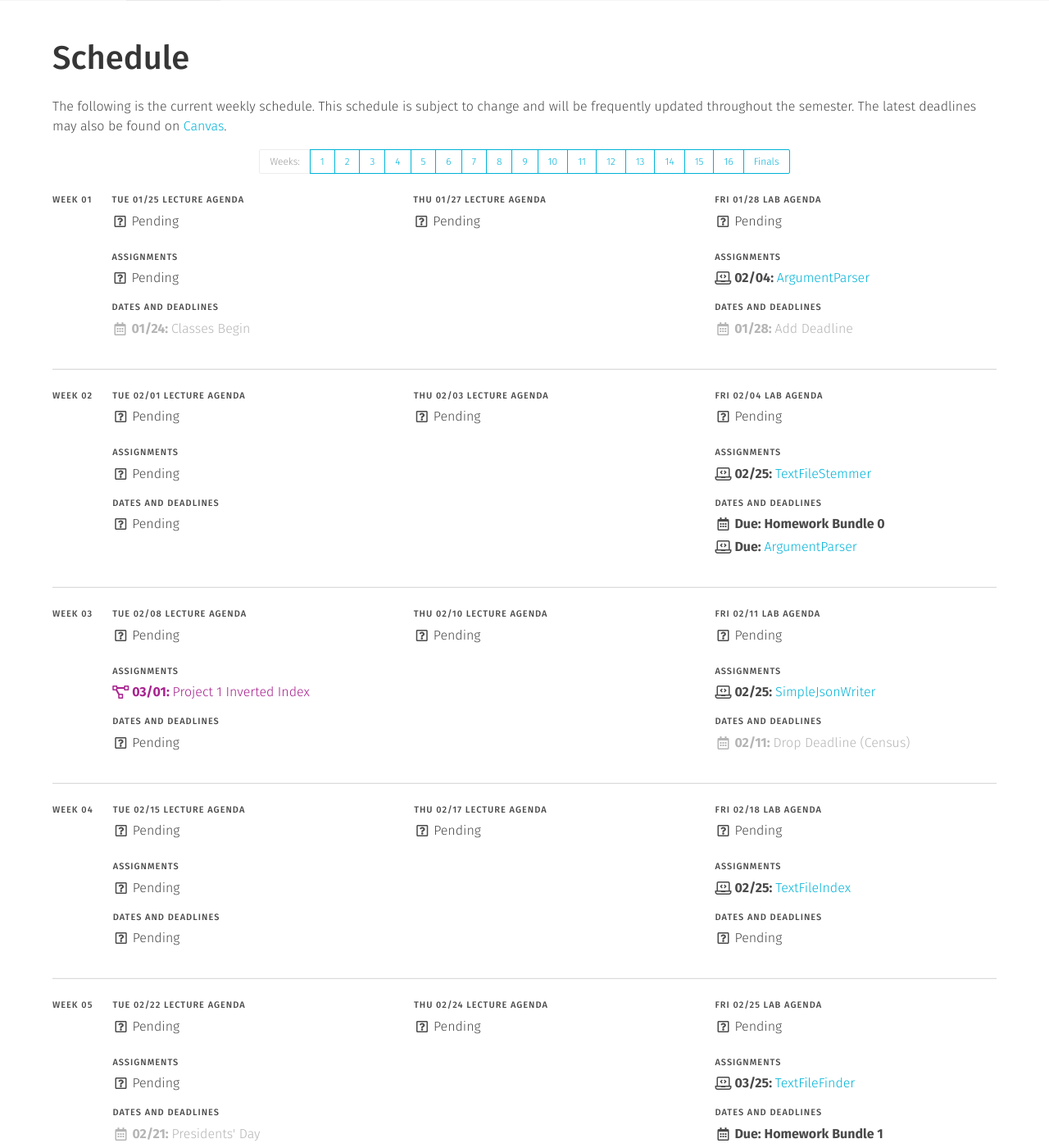
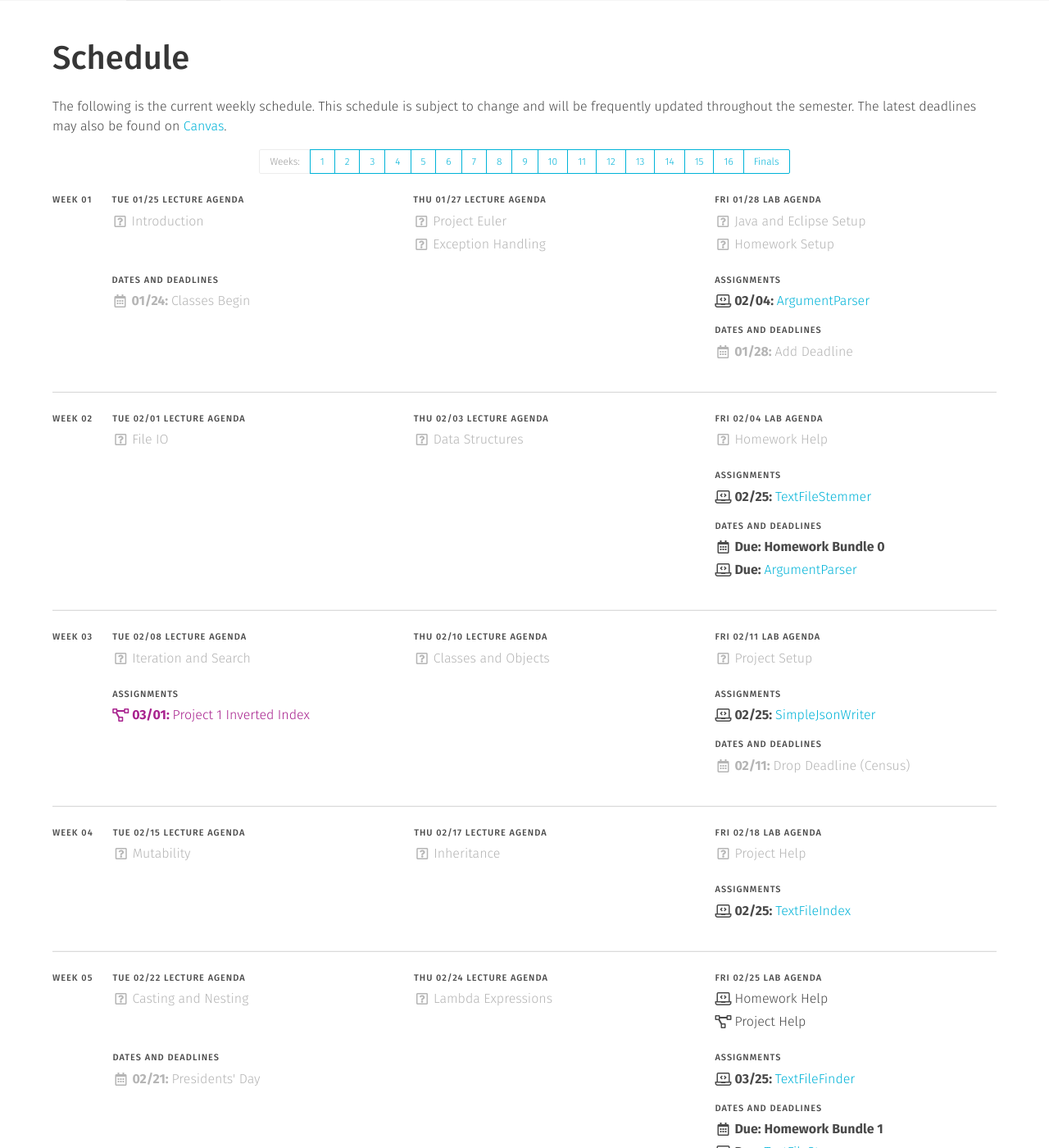
Before and after one commit to usf-cs272-spring2022/usf-cs272-spring2022.github.io, a Jekyll site: the page built from schedule.md, in a window 1280 px wide and 1400 px high, scrolled down 212 px. Shown: the whole window at 82% size. Built offline with Jekyll 4.4.1, drawn with Linux system fonts in a browser that asks for light colours; some of the changed text lies outside the part shown.

Commit message:
Adding planned topics

```diff
--- a/_data/schedule.yml
+++ b/_data/schedule.yml
@@ -28,11 +28,8 @@ weeks:
         sections:
           - <<: *lectures
             items:
-              - text: Pending
-
-          - <<: *assignments
-            items:
-              - text: Pending
+              - text: 'Introduction'
+                type: [*pending]
 
           - <<: *deadlines
             items:
@@ -45,13 +42,21 @@ weeks:
         sections:
           - <<: *lectures
             items:
-              - text: Pending
+              - text: 'Project Euler'
+                type: [*pending]
+
+              - text: 'Exception Handling'
+                type: [*pending]
 
       - date: 2022-01-28
         sections:
           - <<: *labs
             items:
-              - text: Pending
+              - text: 'Java and Eclipse Setup'
+                type: [*pending]
+
+              - text: 'Homework Setup'
+                type: [*pending]
 
           - <<: *assignments
             items:
@@ -72,27 +77,22 @@ weeks:
         sections:
           - <<: *lectures
             items:
-              - text: Pending
-
-          - <<: *assignments
-            items:
-              - text: Pending
-
-          - <<: *deadlines
-            items:
-              - text: Pending
+              - text: 'File IO'
+                type: [*pending]
 
       - date: 2022-02-03
         sections:
           - <<: *lectures
             items:
-              - text: Pending
+              - text: 'Data Structures'
+                type: [*pending]
 
       - date: 2022-02-04
         sections:
           - <<: *labs
             items:
-              - text: Pending
+              - text: 'Homework Help'
+                type: [*pending]
 
           - <<: *assignments
             items:
@@ -115,7 +115,8 @@ weeks:
         sections:
           - <<: *lectures
             items:
-              - text: Pending
+              - text: 'Iteration and Search'
+                type: [*pending]
 
           - <<: *assignments
             items:
@@ -123,21 +124,19 @@ weeks:
                 name: 'project1t'
                 text: 'Project 1 Inverted Index'
 
-          - <<: *deadlines
-            items:
-              - text: Pending
-
       - date: 2022-02-10
         sections:
           - <<: *lectures
             items:
-              - text: Pending
+              - text: 'Classes and Objects'
+                type: [*pending]
 
       - date: 2022-02-11
         sections:
           - <<: *labs
             items:
-              - text: Pending
+              - text: 'Project Setup'
+                type: [*pending]
 
           - <<: *assignments
             items:
@@ -158,36 +157,27 @@ weeks:
         sections:
           - <<: *lectures
             items:
-              - text: Pending
-
-          - <<: *assignments
-            items:
-              - text: Pending
-
-          - <<: *deadlines
-            items:
-              - text: Pending
+              - text: 'Mutability'
+                type: [*pending]
 
       - date: 2022-02-17
         sections:
           - <<: *lectures
             items:
-              - text: Pending
+              - text: 'Inheritance'
+                type: [*pending]
 
       - date: 2022-02-18
         sections:
           - <<: *labs
             items:
-              - text: Pending
+              - text: 'Project Help'
+                type: [*pending]
 
           - <<: *assignments
             items:
               - file: 'homework'
                 name: 'textfileindex'
-
-          - <<: *deadlines
-            items:
-              - text: Pending
 
   - week: 5
     days:
@@ -195,11 +185,8 @@ weeks:
         sections:
           - <<: *lectures
             items:
-              - text: Pending
-
-          - <<: *assignments
-            items:
-              - text: Pending
+              - text: 'Casting and Nesting'
+                type: [*pending]
 
           - <<: *deadlines
             items:
@@ -213,13 +200,18 @@ weeks:
         sections:
           - <<: *lectures
             items:
-              - text: Pending
+              - text: 'Lambda Expressions'
+                type: [*pending]
 
       - date: 2022-02-25
         sections:
           - <<: *labs
             items:
-              - text: Pending
+              - text: 'Homework Help'
+                icon: 'homework'
+
+              - text: 'Project Help'
+                icon: 'project'
 
           - <<: *assignments
             items:
@@ -248,7 +240,8 @@ weeks:
         sections:
           - <<: *lectures
             items:
-              - text: Pending
+              - text: 'Stream Pipelines'
+                type: [*pending]
 
           - <<: *assignments
             items:
@@ -265,22 +258,26 @@ weeks:
         sections:
           - <<: *lectures
             items:
-              - text: Pending
+              - text: 'Stream Pipelines'
+                type: [*pending]
+
+              - text: 'Exam Review'
+                type: [*pending]
 
       - date: 2022-03-04
         sections:
           - <<: *labs
             items:
-              - text: Pending
+              - text: 'Homework Help'
+                icon: 'homework'
+
+              - text: 'Project Help'
+                icon: 'project'
 
           - <<: *assignments
             items:
               - file: 'homework'
                 name: 'textfilesorter'
-
-          - <<: *deadlines
-            items:
-              - text: Pending
 
   - week: 7
     days:
@@ -292,10 +289,6 @@ weeks:
                 icon: 'exam'
                 type: ['has-text-danger']
 
-          - <<: *assignments
-            items:
-              - text: Pending
-
           - <<: *deadlines
             items:
               - file: 'projects'
@@ -305,7 +298,8 @@ weeks:
         sections:
           - <<: *lectures
             items:
-              - text: Pending
+              - text: 'Logging'
+                type: [*pending]
 
           - <<: *assignments
             items:
@@ -317,16 +311,16 @@ weeks:
         sections:
           - <<: *labs
             items:
-              - text: Pending
+              - text: 'Homework Help'
+                icon: 'homework'
+
+              - text: 'Project Help'
+                icon: 'project'
 
           - <<: *assignments
             items:
               - file: 'homework'
                 name: 'loggersetup'
-
-          - <<: *deadlines
-            items:
-              - text: Pending
 
   - week: 8
     days:
@@ -360,11 +354,8 @@ weeks:
         sections:
           - <<: *lectures
             items:
-              - text: Pending
-
-          - <<: *assignments
-            items:
-              - text: Pending
+              - text: 'Multithreading'
+                type: [*pending]
 
           - <<: *deadlines
             items:
@@ -377,13 +368,18 @@ weeks:
         sections:
           - <<: *lectures
             items:
-              - text: Pending
+              - text: 'Multithreading'
+                type: [*pending]
 
       - date: 2022-03-25
         sections:
           - <<: *labs
             items:
-              - text: Pending
+              - text: 'Homework Help'
+                icon: 'homework'
+
+              - text: 'Project Help'
+                icon: 'project'
 
           - <<: *assignments
             items:
@@ -409,7 +405,8 @@ weeks:
         sections:
           - <<: *lectures
             items:
-              - text: Pending
+              - text: 'Multithreading'
+                type: [*pending]
 
           - <<: *assignments
             items:
@@ -426,22 +423,23 @@ weeks:
         sections:
           - <<: *lectures
             items:
-              - text: Pending
+              - text: 'Multithreading'
+                type: [*pending]
 
       - date: 2022-04-01
         sections:
           - <<: *labs
             items:
-              - text: Pending
+              - text: 'Homework Help'
+                icon: 'homework'
+
+              - text: 'Project Help'
+                icon: 'project'
 
           - <<: *assignments
             items:
               - file: 'homework'
                 name: 'primefinder'
-
-          - <<: *deadlines
-            items:
-              - text: Pending
 
   - week: 11
     days:
@@ -449,11 +447,8 @@ weeks:
         sections:
           - <<: *lectures
             items:
-              - text: Pending
-
-          - <<: *assignments
-            items:
-              - text: Pending
+              - text: 'Regular Expressions'
+                type: [*pending]
 
           - <<: *deadlines
             items:
@@ -464,13 +459,21 @@ weeks:
         sections:
           - <<: *lectures
             items:
-              - text: Pending
+              - text: 'Regular Expressions'
+                type: [*pending]
+
+              - text: 'HTML'
+                type: [*pending]
 
       - date: 2022-04-08
         sections:
           - <<: *labs
             items:
-              - text: Pending
+              - text: 'Homework Help'
+                icon: 'homework'
+
+              - text: 'Project Help'
+                icon: 'project'
 
           - <<: *assignments
             items:
@@ -504,11 +507,11 @@ weeks:
         sections:
           - <<: *lectures
             items:
-              - text: Pending
+              - text: 'HTTP'
+                type: [*pending]
 
-          - <<: *assignments
-            items:
-              - text: Pending
+              - text: 'Sockets'
+                type: [*pending]
 
           - <<: *deadlines
             items:
@@ -521,7 +524,8 @@ weeks:
         sections:
           - <<: *lectures
             items:
-              - text: Pending
+              - text: 'Servlets'
+                type: [*pending]
 
           - <<: *deadlines
             items:
@@ -550,7 +554,8 @@ weeks:
         sections:
           - <<: *lectures
             items:
-              - text: Pending
+              - text: 'Servlets'
+                type: [*pending]
 
           - <<: *assignments
             items:
@@ -567,22 +572,23 @@ weeks:
         sections:
           - <<: *lectures
             items:
-              - text: Pending
+              - text: 'Sessions'
+                type: [*pending]
 
       - date: 2022-04-22
         sections:
           - <<: *labs
             items:
-              - text: Pending
+              - text: 'Homework Help'
+                icon: 'homework'
+
+              - text: 'Project Help'
+                icon: 'project'
 
           - <<: *assignments
             items:
               - file: 'homework'
                 name: 'htmlfetcher'
-
-          - <<: *deadlines
-            items:
-              - text: Pending
 
   - week: 14
     days:
@@ -590,11 +596,8 @@ weeks:
         sections:
           - <<: *lectures
             items:
-              - text: Pending
-
-          - <<: *assignments
-            items:
-              - text: Pending
+              - text: 'SQL'
+                type: [*pending]
 
           - <<: *deadlines
             items:
@@ -605,13 +608,18 @@ weeks:
         sections:
           - <<: *lectures
             items:
-              - text: Pending
+              - text: 'SQL'
+                type: [*pending]
 
       - date: 2022-04-29
         sections:
           - <<: *labs
             items:
-              - text: Pending
+              - text: 'Homework Help'
+                icon: 'homework'
+
+              - text: 'Project Help'
+                icon: 'project'
 
           - <<: *assignments
             items:
@@ -644,19 +652,12 @@ weeks:
                 icon: 'exam'
                 type: ['has-text-danger']
 
-          - <<: *assignments
-            items:
-              - text: Pending
-
-          - <<: *deadlines
-            items:
-              - text: Pending
-
       - date: 2022-05-05
         sections:
           - <<: *lectures
             items:
-              - text: Pending
+              - text: 'Software Testing'
+                type: [*pending]
 
           - <<: *assignments
             items:
@@ -668,11 +669,11 @@ weeks:
         sections:
           - <<: *labs
             items:
-              - text: Pending
+              - text: 'Homework Help'
+                icon: 'homework'
 
-          - <<: *assignments
-            items:
-              - text: Pending
+              - text: 'Project Help'
+                icon: 'project'
 
           - <<: *deadlines
             items:
@@ -690,11 +691,8 @@ weeks:
         sections:
           - <<: *lectures
             items:
-              - text: Pending
-
-          - <<: *assignments
-            items:
-              - text: Pending
+              - text: 'JDBC'
+                type: [*pending]
 
           - <<: *deadlines
             items:
@@ -705,7 +703,8 @@ weeks:
         sections:
           - <<: *lectures
             items:
-              - text: Pending
+              - text: 'Conclusion'
+                type: [*pending]
 
           - <<: *deadlines
             items:
```
